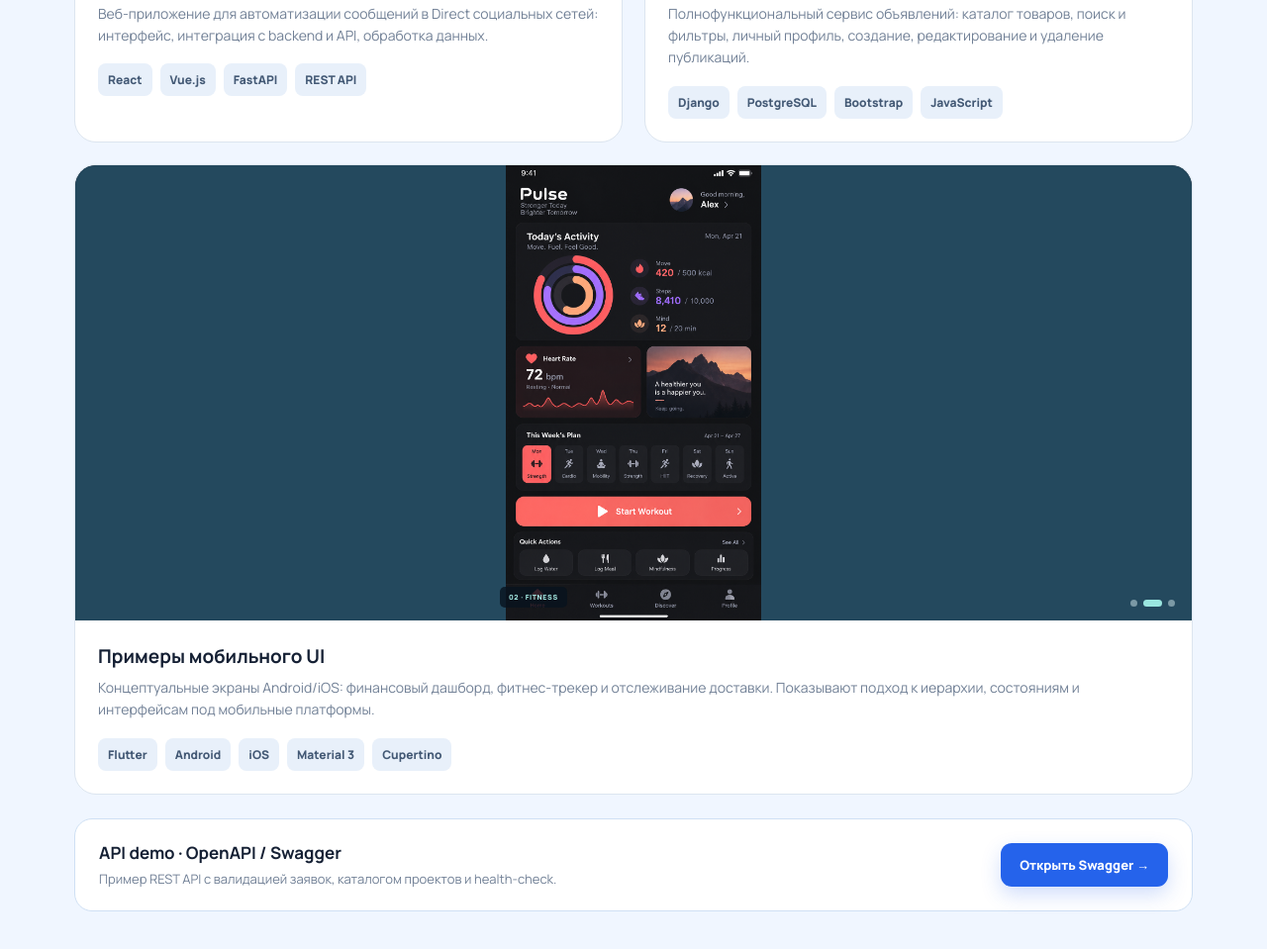
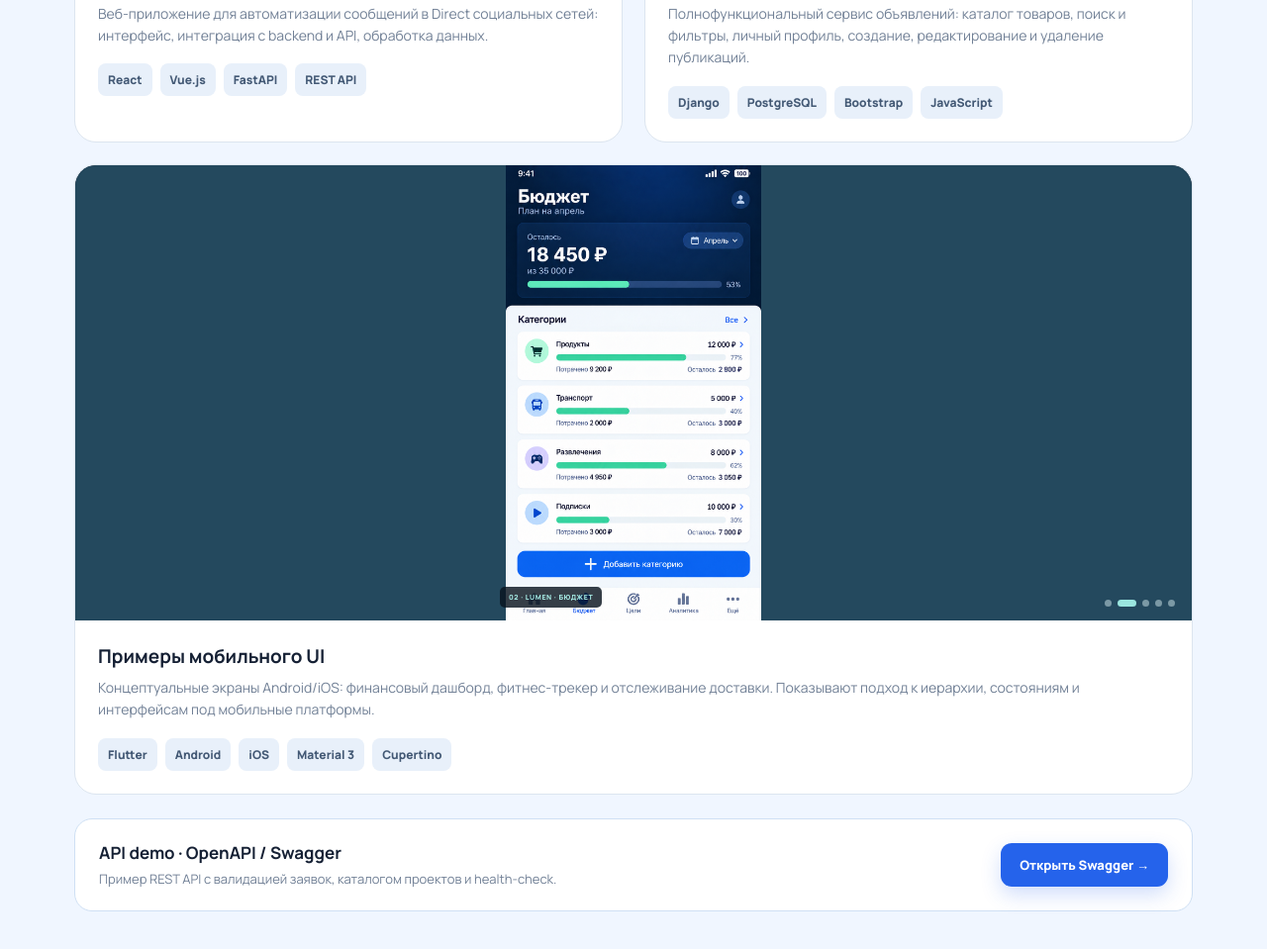
Before and after one commit to savinleonid/portfolio, a plain HTML site: page index.html in a window 1280 px wide. Shown: the part 1998-2957 px from the top of the page at 99% size. Drawn offline with Linux system fonts and the light colour scheme; a web font is replaced by a local one.

Commit message:
Add Russian Lumen finance app screens

```diff
--- a/index.html
+++ b/index.html
@@ -28,10 +28,12 @@
         <div class="kayra-slide handme-live-slide"><img class="handme-live-image" src="assets/projects/handme-search.png" alt="HandMe — поиск товаров"><span class="kayra-live-caption handme-live-caption">02 · SEARCH & FILTERS</span></div>
         <div class="kayra-slide handme-live-slide"><img class="handme-live-image" src="assets/projects/handme-profile.png" alt="HandMe — профиль пользователя"><span class="kayra-live-caption handme-live-caption">03 · PROFILE</span></div>
         <div class="kayra-dots"><button class="kayra-dot active" aria-label="Главная"></button><button class="kayra-dot" aria-label="Поиск"></button><button class="kayra-dot" aria-label="Профиль"></button></div>` : project === 'mobile' ? `
-        <div class="kayra-slide mobile-live-slide active"><img class="mobile-live-image" src="assets/projects/mobile-finance-lumen.png" alt="Концепт финансового приложения"><span class="kayra-live-caption mobile-live-caption">01 · FINANCE</span></div>
-        <div class="kayra-slide mobile-live-slide"><img class="mobile-live-image" src="assets/projects/mobile-fitness-pulse.png" alt="Концепт фитнес-приложения"><span class="kayra-live-caption mobile-live-caption">02 · FITNESS</span></div>
-        <div class="kayra-slide mobile-live-slide"><img class="mobile-live-image" src="assets/projects/mobile-delivery-route.png" alt="Концепт приложения доставки"><span class="kayra-live-caption mobile-live-caption">03 · DELIVERY</span></div>
-        <div class="kayra-dots"><button class="kayra-dot active" aria-label="Финансы"></button><button class="kayra-dot" aria-label="Фитнес"></button><button class="kayra-dot" aria-label="Доставка"></button></div>` : `
+        <div class="kayra-slide mobile-live-slide active"><img class="mobile-live-image" src="assets/projects/mobile-finance-lumen.png" alt="Lumen — главный экран финансового приложения"><span class="kayra-live-caption mobile-live-caption">01 · LUMEN · ГЛАВНАЯ</span></div>
+        <div class="kayra-slide mobile-live-slide"><img class="mobile-live-image" src="assets/projects/mobile-finance-lumen-budget.png" alt="Lumen — бюджет"><span class="kayra-live-caption mobile-live-caption">02 · LUMEN · БЮДЖЕТ</span></div>
+        <div class="kayra-slide mobile-live-slide"><img class="mobile-live-image" src="assets/projects/mobile-finance-lumen-analytics.png" alt="Lumen — аналитика"><span class="kayra-live-caption mobile-live-caption">03 · LUMEN · АНАЛИТИКА</span></div>
+        <div class="kayra-slide mobile-live-slide"><img class="mobile-live-image" src="assets/projects/mobile-fitness-pulse.png" alt="Концепт фитнес-приложения"><span class="kayra-live-caption mobile-live-caption">04 · FITNESS</span></div>
+        <div class="kayra-slide mobile-live-slide"><img class="mobile-live-image" src="assets/projects/mobile-delivery-route.png" alt="Концепт приложения доставки"><span class="kayra-live-caption mobile-live-caption">05 · DELIVERY</span></div>
+        <div class="kayra-dots"><button class="kayra-dot active" aria-label="Lumen: главная"></button><button class="kayra-dot" aria-label="Lumen: бюджет"></button><button class="kayra-dot" aria-label="Lumen: аналитика"></button><button class="kayra-dot" aria-label="Фитнес"></button><button class="kayra-dot" aria-label="Доставка"></button></div>` : `
         <div class="kayra-slide kayra-live-slide active"><img class="kayra-live-image" src="assets/projects/kayra-landing.jpg" alt="Kayra AI — лендинг"><span class="kayra-live-caption">01 · DESKTOP LANDING</span></div>
         <div class="kayra-slide kayra-live-slide"><img class="kayra-live-image" src="assets/projects/kayra-register.jpg" alt="Kayra AI — регистрация"><span class="kayra-live-caption">02 · REGISTRATION</span></div>
         <div class="kayra-slide kayra-live-slide"><img class="kayra-live-image" src="assets/projects/kayra-dashboard.jpg" alt="Kayra AI — dashboard"><span class="kayra-live-caption">03 · DASHBOARD</span></div>
```
Also changed, not shown: assets/projects/mobile-finance-lumen-analytics.png (added), assets/projects/mobile-finance-lumen-budget.png (added), assets/projects/mobile-finance-lumen.png.
